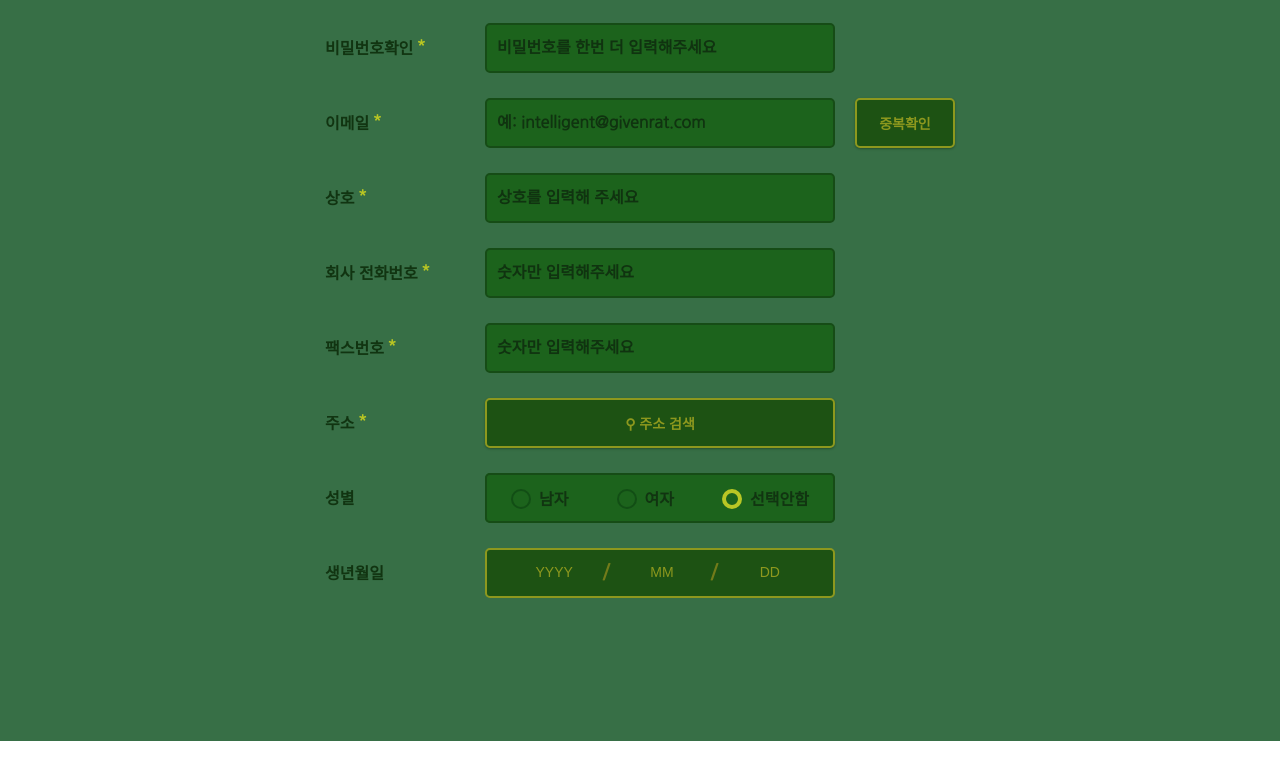
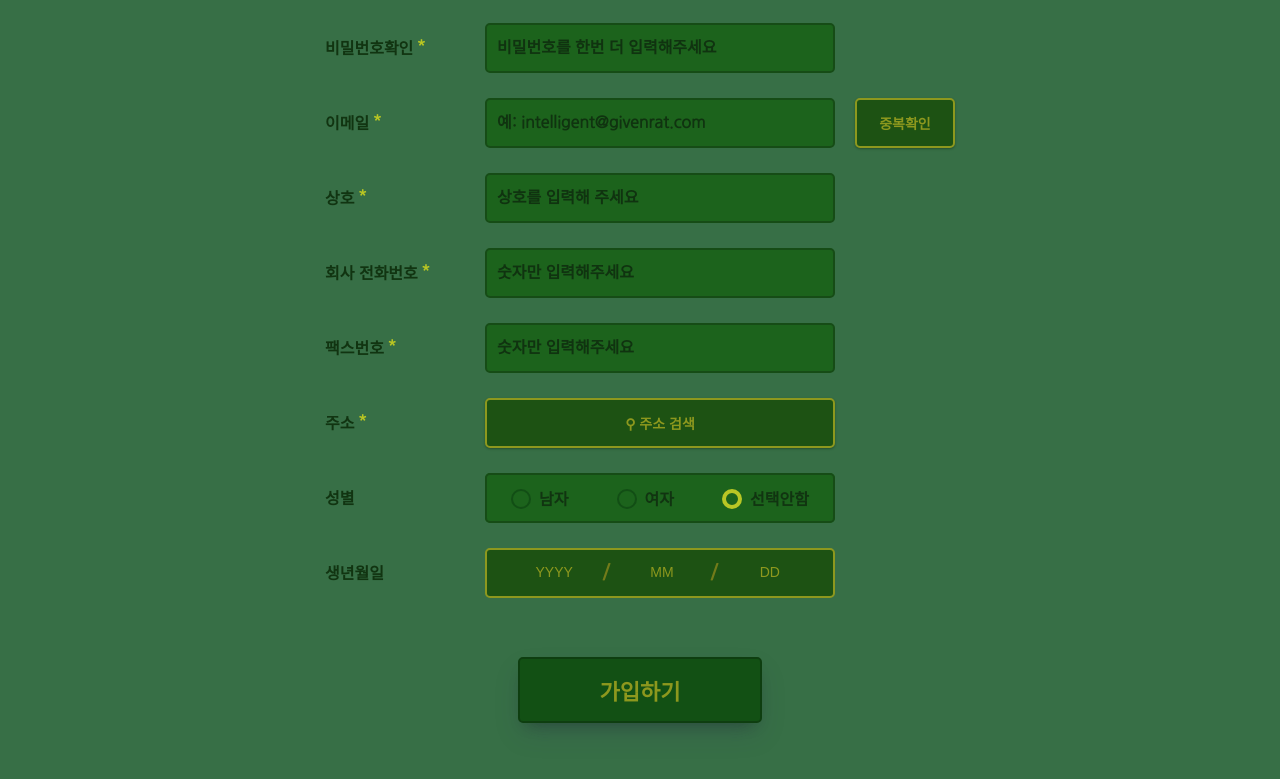
Before and after one commit to Antoliny0919/Intelligent_Owl_Givenrat_WEB, a React (Create React App) app in the folder front_end_data/join_membership_page/: page / in a window 1280 px wide. Shown: the part 423-1202 px from the top of the page. Before the commit the page ends 1164 px from the top, so only its background shows below. Built offline with nearby package versions, Linux system fonts and the light colour scheme.

Commit message:
joinmembership page submit button update

```diff
--- a/front_end_data/join_membership_page/src/JoinMembership/components/FormBlock.jsx
+++ b/front_end_data/join_membership_page/src/JoinMembership/components/FormBlock.jsx
@@ -35,9 +35,8 @@ export default function FormBlock() {
   }
 
 
-
   return (
-      <div className='form-block-container'>
+      <form className='form-block-container' action="#">
         {inputData.form_section.map(({ id, keyWord, placeholder, inputType, Duplication, attentionBlock }) => {
             return (
               <div className='member-data-input-area' key={id}>
@@ -60,6 +59,7 @@ export default function FormBlock() {
         <DetailAddressInputArea></DetailAddressInputArea>
         <MemberGenderSelector></MemberGenderSelector>
         <BirthDateInputArea></BirthDateInputArea>
-      </div>
+        <input type="submit" value="가입하기"></input>
+      </form>
   )
 }
--- a/front_end_data/join_membership_page/src/JoinMembership/components/GenderSelector.jsx
+++ b/front_end_data/join_membership_page/src/JoinMembership/components/GenderSelector.jsx
@@ -1,10 +1,17 @@
+import React, { useState } from 'react';
 import '../css/GenderSelector.css';
 
 
 export default function GenderSelector({ keyWord }) {
+
+  const changeStyle = (e) => {
+    console.log(e);
+  }
+
+
   return (
     <label className="gender-selector-button-area">
-      <input type="radio" name="contact" defaultChecked></input>
+      <input type="radio" name="contact" defaultChecked onClick={changeStyle}></input>
       <span className="gender-selector-keyword">{keyWord}</span>
     </label>
   )
--- a/front_end_data/join_membership_page/src/JoinMembership/components/MemberGenderSelector.jsx
+++ b/front_end_data/join_membership_page/src/JoinMembership/components/MemberGenderSelector.jsx
@@ -9,6 +9,7 @@ export default function MemberGenderSelector() {
 
   const inputData = useRecoilValue(state);
   const compress = inputData.gender_selector_form_section;
+
 
   return (
     <div className='member-data-input-area'>
--- a/front_end_data/join_membership_page/src/JoinMembership/css/FormBlock.css
+++ b/front_end_data/join_membership_page/src/JoinMembership/css/FormBlock.css
@@ -27,5 +27,25 @@
   font-size: 12px;
   border: solid #8D981E 2px;
   color: #8D981E;
+}
 
+[type="submit"] {
+  font-size: 22px;
+  margin-top: 2em;
+  padding: 15px 80px;
+  border-radius: 5px;
+  font-family: 'Nanum Gothic', sans-serif;
+  font-weight: 900;
+  background-color: #125014;
+  border: solid 2px #0E3E10;
+  color: #8D981E;
+  transition: all 0.7s;
+  box-shadow: rgba(50, 50, 93, 0.25) 0px 13px 27px -5px, rgba(0, 0, 0, 0.3) 0px 8px 16px -8px;
 }
+
+[type="submit"]:hover {
+
+  cursor: pointer;
+  color: #CEE82D;
+  transform: translateY(-5px);
+}
```
